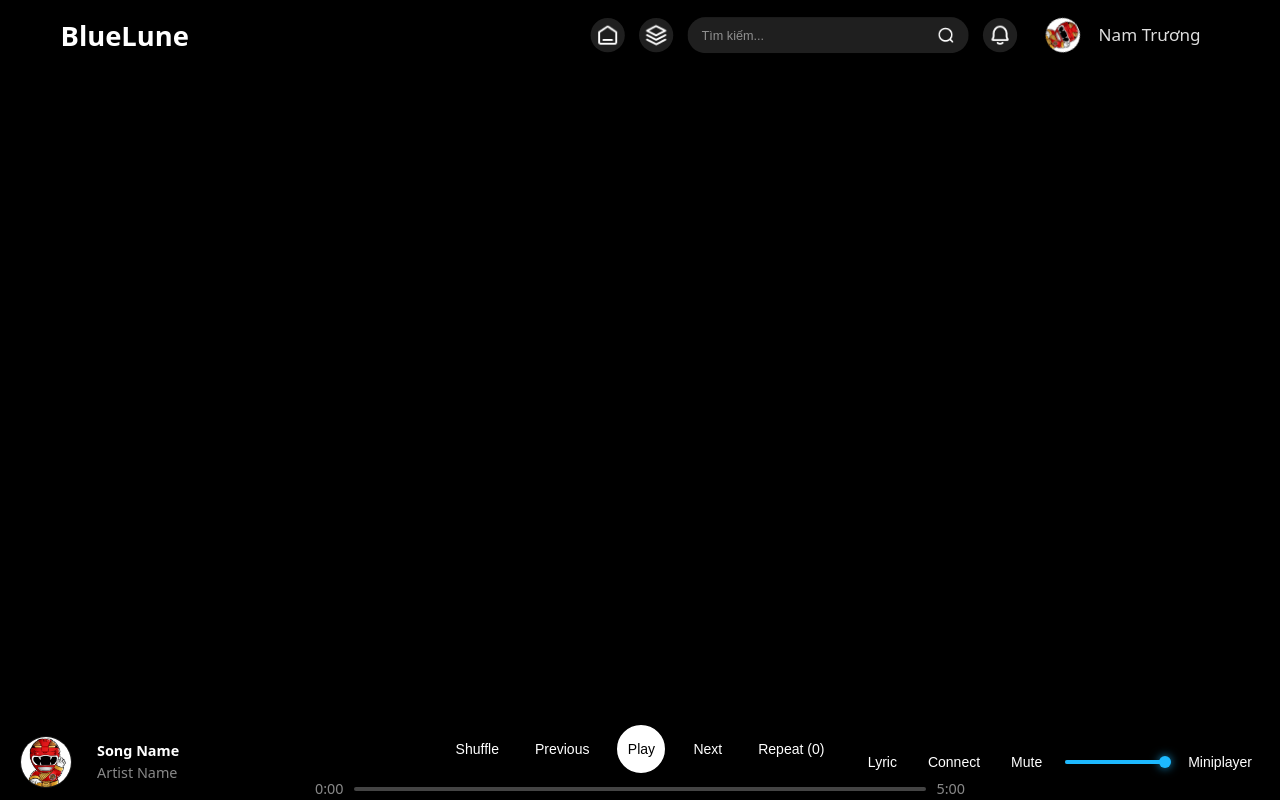
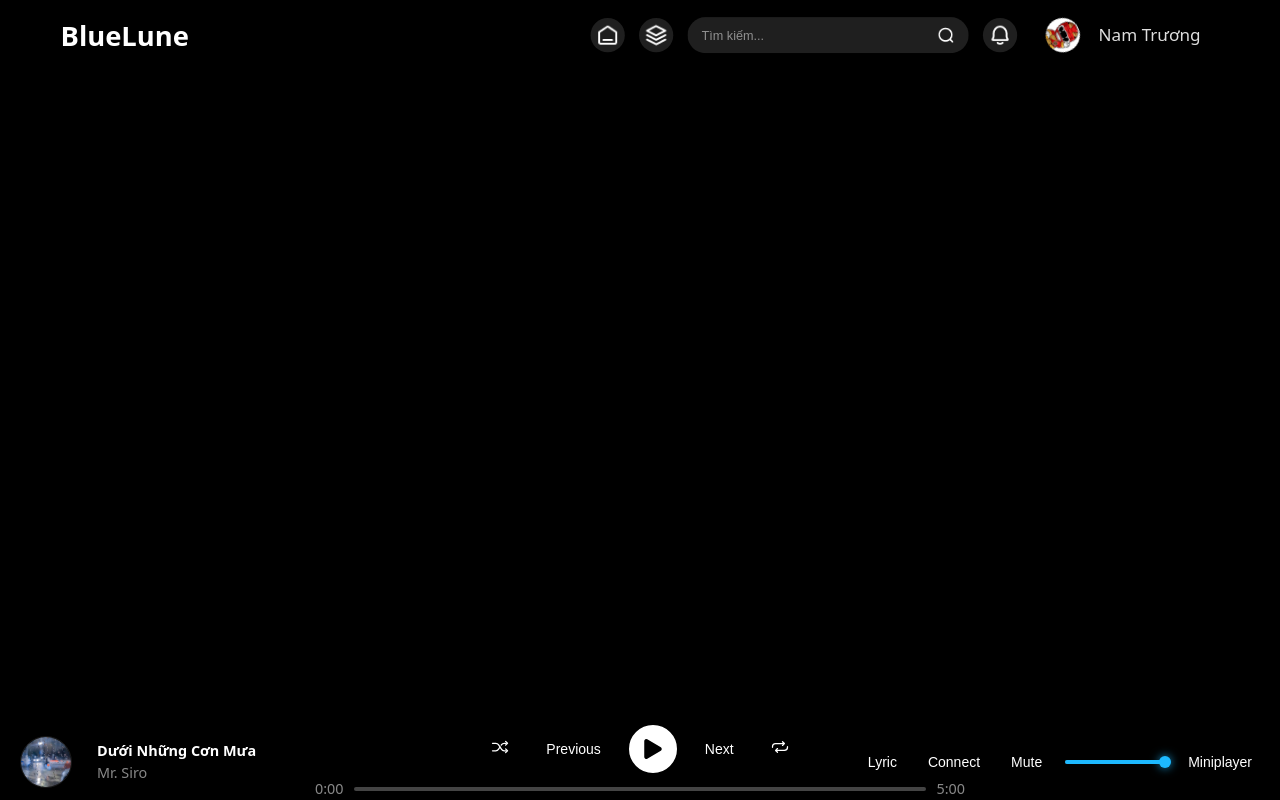
Before and after one commit to Sirpotato070605/BlueLune, a React (Vite) app in the folder BlueLune/: page / in a window 1280 px wide. Built offline with nearby package versions, Linux system fonts and the light colour scheme.

Commit message:
04/11 v3

```diff
--- /dev/null
+++ b/BlueLune/public/Mock_data/user.json
@@ -0,0 +1,6 @@
+{
+  "id": "u001",
+  "name": "Nam Trương",
+  "avatarUrl": "/images/GaoXanh.jpg",
+  "isAuthenticated": true
+}
--- a/BlueLune/src/assets/styles/PlayerControlBar.module.css
+++ b/BlueLune/src/assets/styles/PlayerControlBar.module.css
@@ -236,5 +236,26 @@
 
 /* Class để kích hoạt hiệu ứng xoay */
 .spinningCover {
-  animation: spin-slow 15s linear infinite; /* 15s là thời gian 1 vòng quay */
+  animation: spin-slow 10s linear infinite; /* 15s là thời gian 1 vòng quay */
 }
+
+
+@keyframes pulse-icon {
+  0% {
+    transform: scale(1);
+    opacity: 0.8;
+  }
+  50% {
+    transform: scale(1.2); /* Phóng to */
+    opacity: 1;
+  }
+  100% {
+    transform: scale(1);
+    opacity: 0.8;
+  }
+}
+
+/* Tạo một class để áp dụng animation này */
+.pulsingIcon {
+  animation: pulse-icon 1.5s ease-in-out infinite;
+}
--- a/BlueLune/src/components/Layout/Header.tsx
+++ b/BlueLune/src/components/Layout/Header.tsx
@@ -1,6 +1,6 @@
 import React, {useState, useRef ,useEffect} from "react";
 import styles from "../../assets/styles/Header.module.css";
-import avatarImg from "../../assets/images/header/GaoXanh.jpg";
+import avatarImg from "../../../public/images/GaoXanh.jpg";
 import bellIcon from "../../assets/images/header/bell-02.png";
 import homeIcon from "../../assets/images/header/home-02.png";
 import searchIcon from "../../assets/images/header/search-02.png";
--- a/BlueLune/src/components/Layout/PlayerControlBar.tsx
+++ b/BlueLune/src/components/Layout/PlayerControlBar.tsx
@@ -1,6 +1,21 @@
 import React, { useState, useCallback, useRef, useEffect, useMemo } from 'react';
 import styles from '../../assets/styles/PlayerControlBar.module.css';
-import coverArt from '../../assets/images/header/GaoXanh.jpg';
+import coverArt from '../../../public/images/DuoiNhungConMua.jpg';
+
+import {
+  IoPlay,
+  IoPause,
+  IoPlaySkipBack,
+  IoPlaySkipForward,
+  IoShuffle,
+  IoRepeat
+} from "react-icons/io5";
+import {
+  MdVolumeUp,
+  MdVolumeOff,
+  MdQueueMusic,
+  MdPictureInPictureAlt
+} from "react-icons/md"; // Dùng thêm icon Material Design
 
 const DURATION_SECONDS = 300; // Tổng thời gian: 5 phút = 300 giây
 
@@ -17,7 +32,7 @@ const PlayerControlBar: React.FC = () => {
 
   // --- Logic Chạy Thời gian (Timer) ---
   useEffect(() => {
-    let interval: NodeJS.Timeout | null = null;
+let interval: ReturnType<typeof setInterval> | null = null;
 
     if (isPlaying && currentTime < duration) {
       interval = setInterval(() => {
@@ -26,7 +41,7 @@ const PlayerControlBar: React.FC = () => {
           // Tự động dừng khi hết bài
           if (newTime >= duration) {
             setIsPlaying(false);
-            clearInterval(interval as NodeJS.Timeout);
+            if (interval) clearInterval(interval);
             return duration;
           }
           return newTime;
@@ -78,7 +93,7 @@ const PlayerControlBar: React.FC = () => {
     document.addEventListener('mouseup', onMouseUp);
 
     // Xử lý click ban đầu
-    const percent = calculatePosition(e as unknown as MouseEvent, progressBarRef) * 100;
+    const percent = calculatePosition(e.nativeEvent, progressBarRef) * 100;
     const newTime = (percent / 100) * duration;
     setCurrentTime(newTime);
 
@@ -89,7 +104,7 @@ const PlayerControlBar: React.FC = () => {
     if (e.target !== volumeBarRef.current && e.currentTarget !== volumeBarRef.current) return;
 
     const onMouseMove = (moveEvent: MouseEvent) => {
-      const percent = calculatePosition(moveEvent, volumeBarRef) * 100;
+      const percent = calculatePosition(e.nativeEvent, volumeBarRef) * 100;
       setVolumePercent(percent);
     };
 
@@ -134,8 +149,8 @@ const PlayerControlBar: React.FC = () => {
           className={`${styles.coverArt} ${isPlaying ? styles.spinningCover : ''}`}
           />
           <div className={styles.songInfo}>
-            <span className={styles.songName}>Song Name</span>
-            <span className={styles.artistName}>Artist Name</span>
+            <span className={styles.songName}>Dưới Những Cơn Mưa</span>
+            <span className={styles.artistName}>Mr. Siro</span>
           </div>
         </div>
 
@@ -145,22 +160,27 @@ const PlayerControlBar: React.FC = () => {
             <button
                 className={`${styles.controlButton} ${isShuffled ? styles.activeControl : ''}`}
                 onClick={() => setIsShuffled(!isShuffled)}
+                title="Shuffle" // Thêm title để giữ trợ năng (accessibility)
             >
-                {/* 🔀 */} Shuffle
+                <IoShuffle size={20} /> {/* Tùy chỉnh kích thước */}
             </button>
             <button className={styles.controlButton} onClick={handlePrevious}>{/* ⏮️ */} Previous</button>
               <button
                 className={styles.playButton}
                 onClick={() => setIsPlaying(!isPlaying)}
+                title={isPlaying ? 'Pause' : 'Play'}
               >
-              {isPlaying ? 'Pause' : 'Play'}
+                {/* Thay đổi icon dựa trên state isPlaying */}
+                {isPlaying ? <IoPause size={28} /> : <IoPlay size={28} />}
               </button>
             <button className={styles.controlButton} onClick={handleNext}>{/* ⏭️ */} Next</button>
               <button
                   className={`${styles.controlButton} ${isRepeating > 0 ? styles.activeControl : ''}`}
                   onClick={() => setIsRepeating((isRepeating + 1) % 3)}
+                  title="Repeat"
               >
-                {/* 🔁 */} Repeat ({isRepeating})
+                  <IoRepeat size={20} />
+                  {/* Bạn có thể thêm logic để hiển thị số (isRepeating) nếu muốn */}
               </button>
           </div>
 
```
Also changed, not shown: BlueLune/public/Mock_data/playlists.json (added, +14 -0 lines), BlueLune/public/Mock_data/tracks.json (added, +34 -0 lines), BlueLune/src/types.ts (added, +15 -0 lines), BlueLune/public/images/DuoiNhungConMua.jpg (added), BlueLune/public/images/GaoXanh.jpg (renamed from BlueLune/src/assets/images/header/GaoXanh.jpg). Lines whose indentation alone changed are shown as unchanged.
